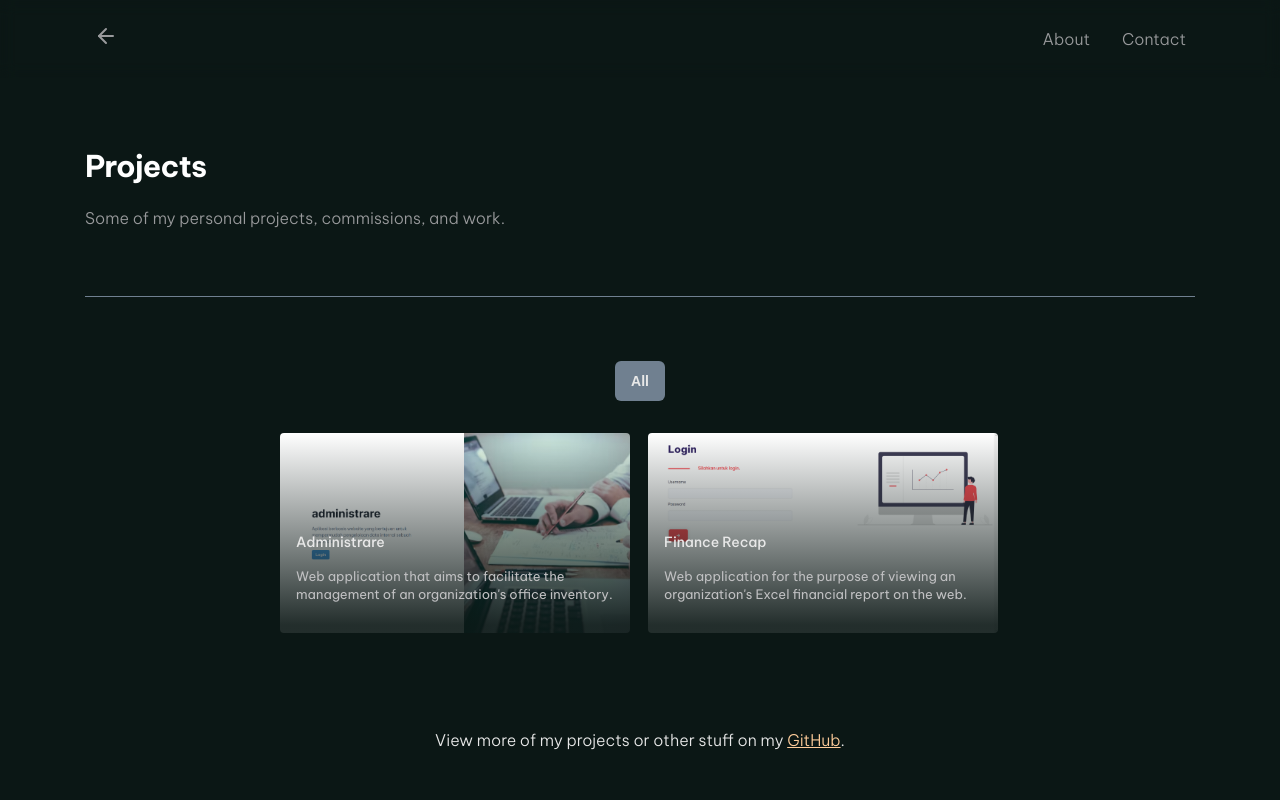
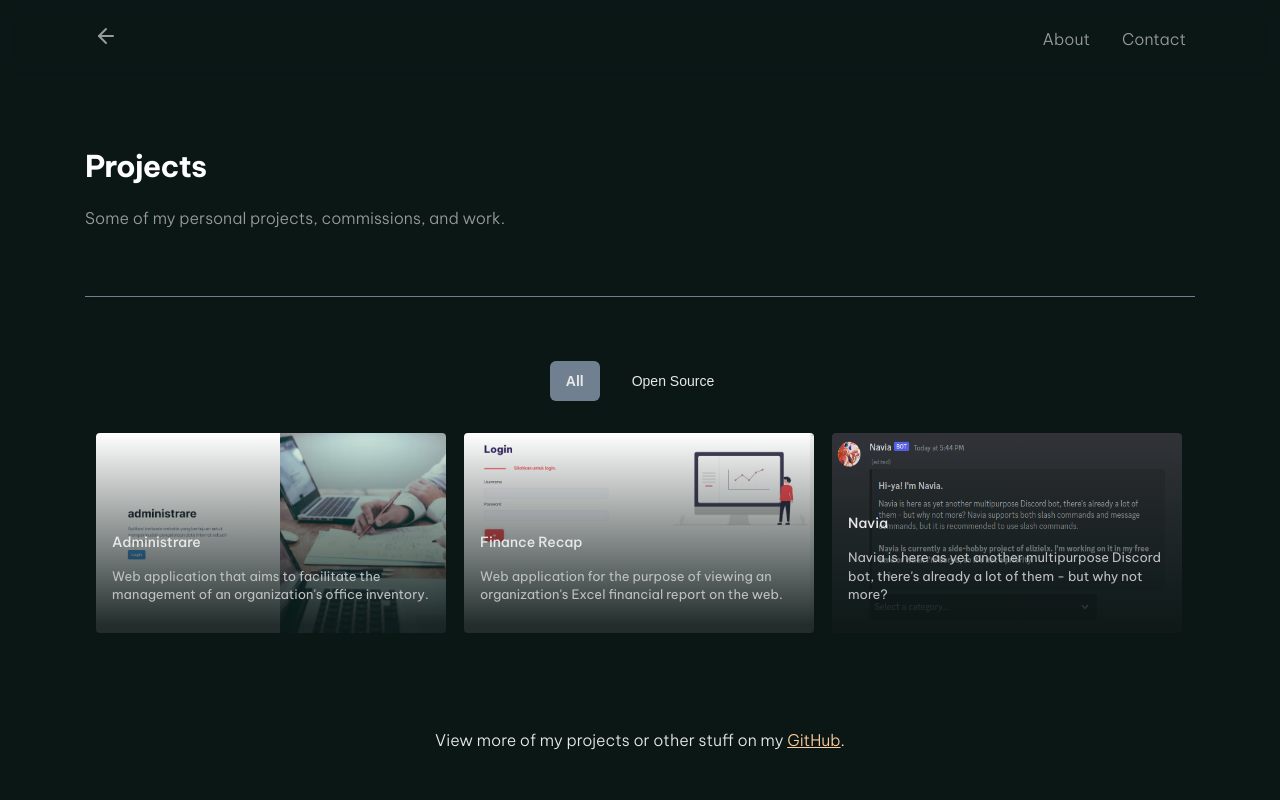
Before and after one commit to yehezkieldio/personal-website.old, a Next.js app: page /projects in a window 1280 px wide. Shown: the top 800 px of the page. Built offline with nearby package versions, Linux system fonts and the light colour scheme.

Commit message:
feat: add navia as a open source project

```diff
--- a/src/app/projects/page.tsx
+++ b/src/app/projects/page.tsx
@@ -8,7 +8,7 @@ import Link from "next/link";
 
 export default function Projects() {
     const [activeFilter, setActiveFilter] = useState("All");
-    const categories = ["All"];
+    const categories = ["All", "Open Source"];
 
     const projects: ProjectItemProps[] = [
         {
@@ -31,6 +31,18 @@ export default function Projects() {
             technologies: ["PHP", "Laravel", "Python", "FastAPI", "MongoDB"],
             urls: {
                 image: "/projects/finance-recap.png",
+            },
+        },
+        {
+            name: "Navia",
+            summary:
+                "Navia is here as yet another multipurpose Discord bot, there's already a lot of them - but why not more?",
+            description:
+                "Navia is here as yet another multipurpose Discord bot, there's already a lot of them - but why not more? Built with TypeScript and utilizes the Sapphire framework.",
+            filters: ["Open Source"],
+            technologies: ["TypeScript", "Discord.js"],
+            urls: {
+                image: "/projects/navia.png",
             },
         },
     ];
```
Also changed, not shown: public/projects/navia.png (added).
